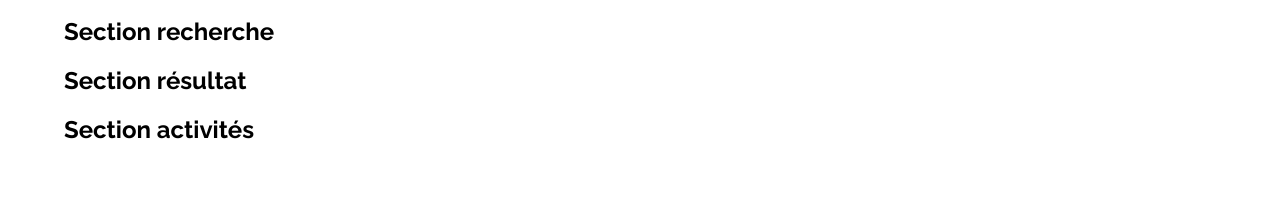
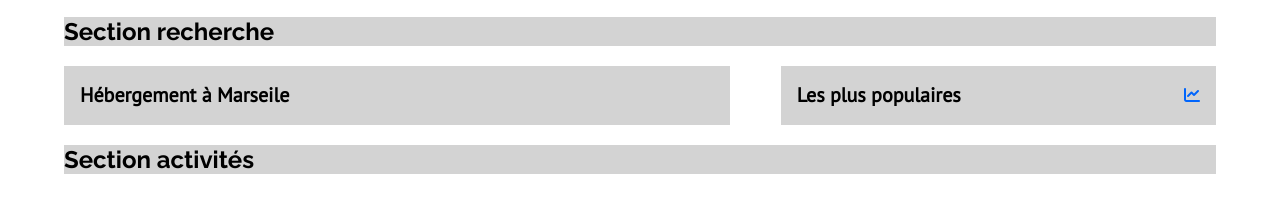
Before and after one commit to gill3371/projet-3-OCR, a plain HTML site: page index.html in a window 1280 px wide. Shown: the part 59-272 px from the top of the page. Drawn offline with Linux system fonts and the light colour scheme.

Commit message:
section-result-v1

```diff
--- a/css/style.css
+++ b/css/style.css
@@ -1,8 +1,25 @@
+:root {
+    --blue-main: #0065fc;
+    --blue-light: #deebff;
+    --grey-booki: #d9d9d9;
+}
+
 body {
     font-family: 'PT Sans', sans-serif;
     font-family: 'Raleway', sans-serif;
     width: 90%;
     margin: auto;
+}
+
+/* HTML TAG */
+
+h1 {
+
+}
+
+h2 {
+    font-family: 'PT Sans', sans-serif;
+    font-size: 1.25rem;
 }
 
 /* HEADER */
@@ -32,8 +49,41 @@ nav li {
     border-top: 2px solid blue;
 }
 
+/* SECTION */
+
+#search, #activities {
+    background-color: lightgrey;
+}
+
 /* SECTION SEARCH */
 
-#search, #result #{
-    background-color: grey;
+#result {
+    display: flex;
+    flex-direction: row;
+    justify-content: space-between;
 }
+
+.main-result {
+    width: 55%;
+    background-color: lightgrey;
+    padding: 0 16px 0 16px;
+}
+
+.popular-result {
+    background-color: lightgrey;
+    width: 35%;
+    padding: 0 16px 0 16px;
+    /* display: flex; */
+}
+
+.popular-title {
+    display: flex;
+    justify-content: space-between;
+    align-items: center;
+}
+
+/* FORAWESOME */
+
+.fa-chart-line {
+    color: var(--blue-main)
+}
--- a/index.html
+++ b/index.html
@@ -26,7 +26,16 @@
             <h1>Section recherche</h1>
         </section>
         <section id="result">
-            <h1>Section résultat</h1>
+            <!-- <h1>Section résultat</h1> -->
+            <div class="main-result">
+                <h2>Hébergement à Marseile</h2>
+            </div>
+            <div class="popular-result">
+                <div class="popular-title">
+                    <h2>Les plus populaires</h2>
+                    <i class="fa-solid fa-chart-line"></i>
+                </div>
+            </div>
         </section>
         <section id="activities">
             <h1>Section activités</h1>
```
